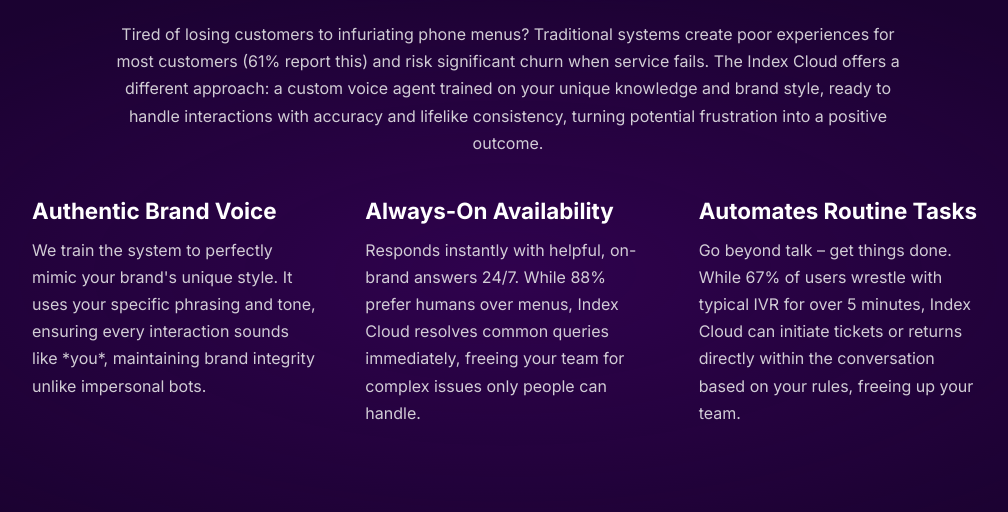
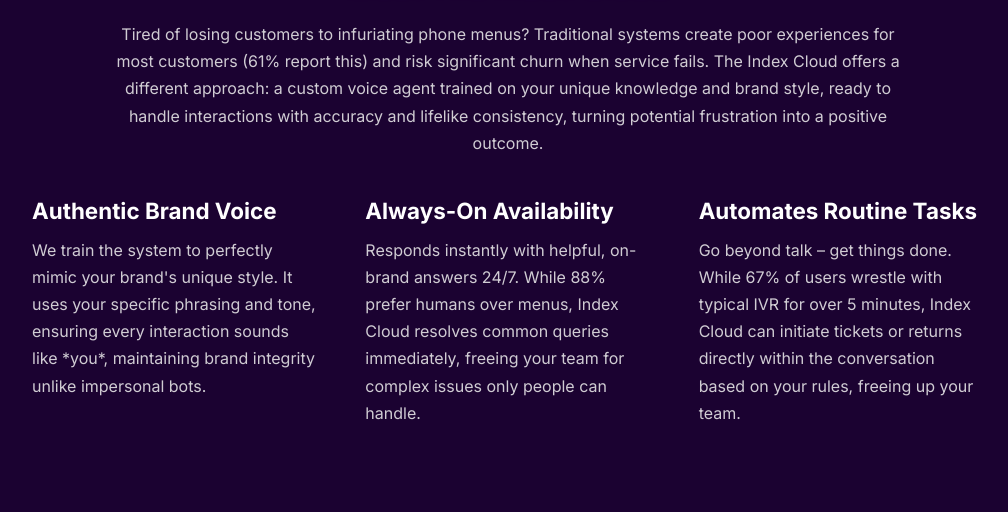
Before and after one commit to Mwalker5722/mwalker5722.github.io, a plain HTML site: page Info/index.html in a window 1280 px wide. Shown: the part 127-639 px from the top of the page, without its empty margins (132-1140 px from the left). Drawn offline with Linux system fonts and the light colour scheme; a script that the page names is missing.

Commit message:
Update index.html

```diff
--- a/Info/index.html
+++ b/Info/index.html
@@ -39,9 +39,7 @@
         display: flex;
         flex-direction: column;
         overflow-x: hidden;
-        background:
-          radial-gradient(ellipse 60% 40% at 50% 50%, rgba(128,0,192,0.2), transparent),
-          var(--background-dark);
+        background-color: var(--background-dark); /* Changed to solid background color */
       }
 
       @keyframes pulseGlow { 0%, 100% { text-shadow: 0 0 8px rgba(213,54,255,0.35); } 50% { text-shadow: 0 0 16px rgba(213,54,255,0.6); } }
```
